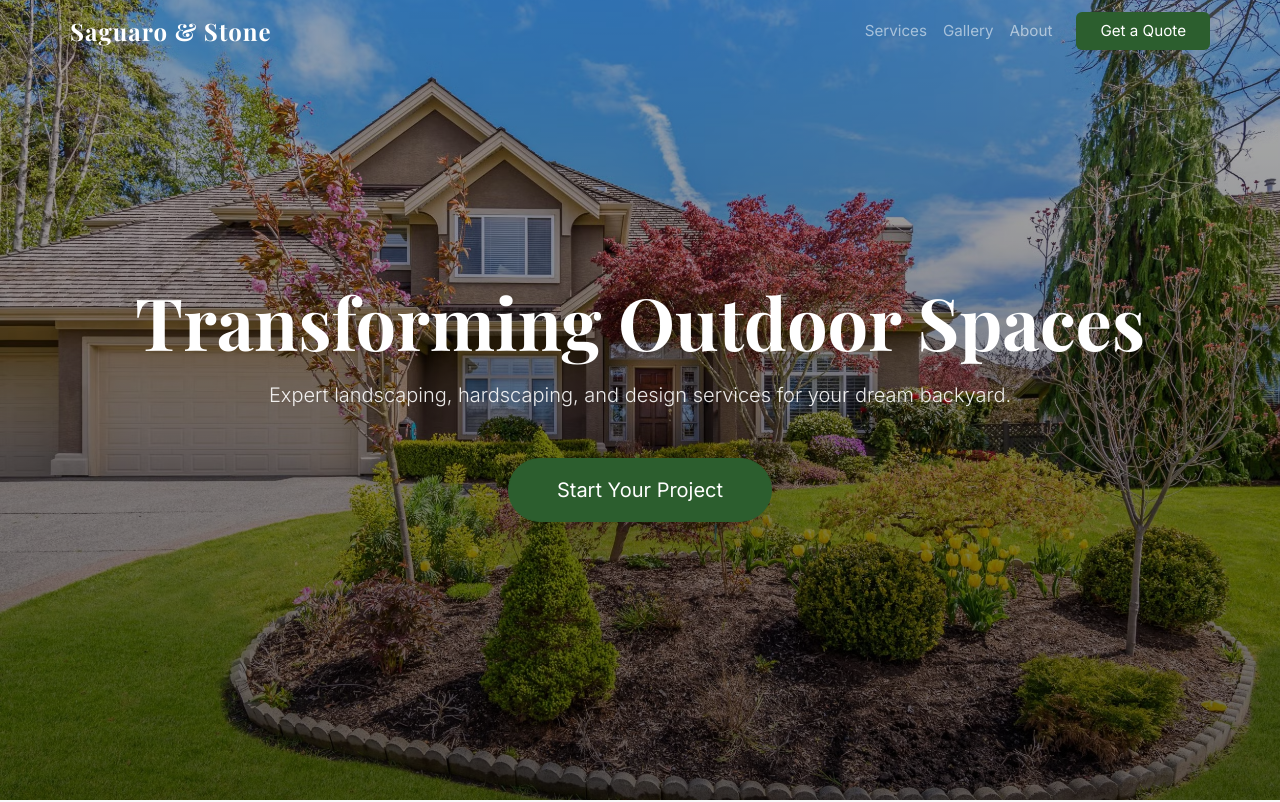
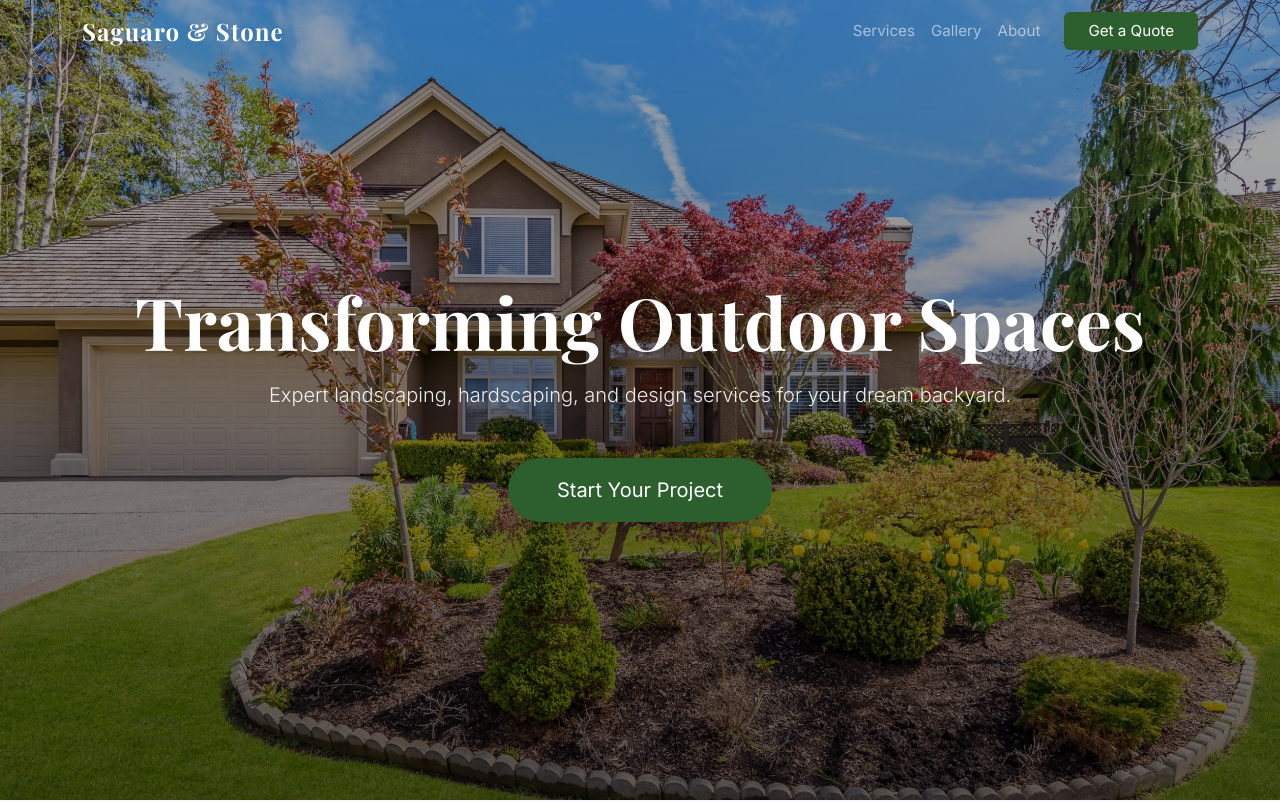
Before and after one commit to timbocf/ls-sample-statichtml, a plain HTML site: page index.htm in a window 1280 px wide. Shown: the top 802 px of the page. Drawn offline with nearby package versions, Linux system fonts and the light colour scheme.

Commit message:
placed container around navbar

```diff
--- a/index.htm
+++ b/index.htm
@@ -29,9 +29,10 @@
 <body>
 
     <!-- Navigation -->
-    <header class="main-nav position-fixed w-100">
-        <nav class="navbar navbar-expand-lg navbar-dark container">
-            <a class="navbar-brand fw-bold" href="#">Saguaro & Stone</a>
+    <header class="main-nav fixed-top">
+        <div class="container">
+            <nav class="navbar navbar-expand-lg navbar-dark">
+                <a class="navbar-brand fw-bold ms-3 ms-lg-0" href="#">Saguaro & Stone</a>
                 <button class="navbar-toggler" type="button" data-bs-toggle="collapse" data-bs-target="#navbarNav"
                     aria-controls="navbarNav" aria-expanded="false" aria-label="Toggle navigation">
                     <span class="navbar-toggler-icon"></span>
@@ -46,6 +47,7 @@
                     </ul>
                 </div>
             </nav>
+        </div>
     </header>
 
     <main>
@@ -196,14 +198,14 @@
     <script>
         document.getElementById('year').textContent = new Date().getFullYear();
 
-        // Navbar scroll effect
+        // Navbar scroll effect — apply background to the full-width header so it spans edge-to-edge
         window.addEventListener('scroll', function () {
+            const header = document.querySelector('.main-nav');
+            if (!header) return;
             if (window.scrollY > 50) {
-                document.querySelector('.navbar').classList.add('bg-dark', 'shadow-sm');
-                document.querySelector('.navbar').classList.remove('bg-transparent');
+                header.classList.add('bg-dark', 'shadow-sm');
             } else {
-                document.querySelector('.navbar').classList.remove('bg-dark', 'shadow-sm');
-                document.querySelector('.navbar').classList.add('bg-transparent');
+                header.classList.remove('bg-dark', 'shadow-sm');
             }
         });
     </script>
```
Lines whose indentation alone changed are shown as unchanged.
